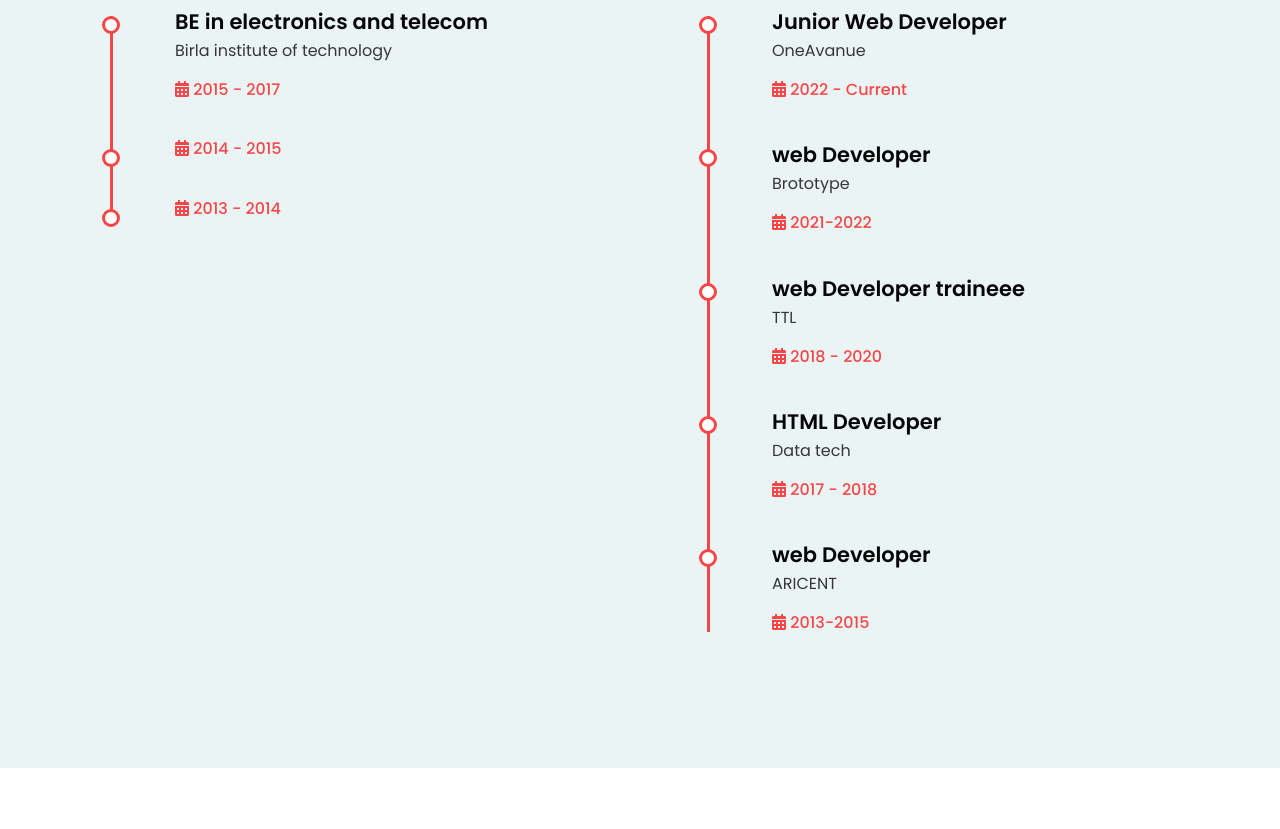
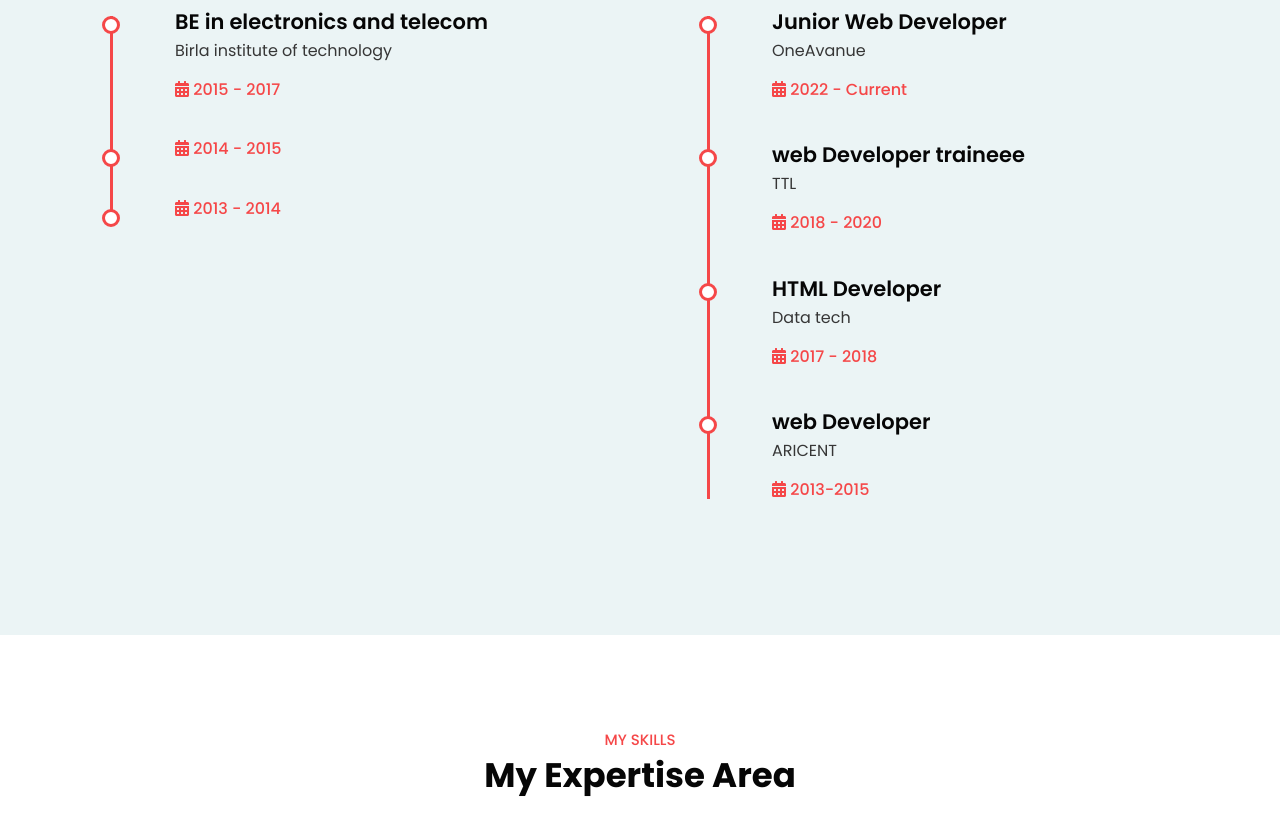
Before and after one commit to lkrishnaveni27990/newpro, a plain HTML site: page about.html in a window 1280 px wide. Shown: the part 2220-3049 px from the top of the page. Drawn offline with Linux system fonts and the light colour scheme.

Commit message:
second commit

```diff
--- a/about.html
+++ b/about.html
@@ -222,17 +222,7 @@
                                 <h6><i class="fas fa-calendar-alt"></i> 2022 - Current</h6>
                             </div>
                         </div>
-                        <div class="column">
-                            <div class="title">
-                                <h2>web Developer</h2>
-                            </div>
-                            <div class="description">
-                                <p>Brototype</p>
-                                <h6><i class="fas fa-calendar-alt"></i> 2021-2022</h6>
-                            </div>
-                        </div>
-
-                        <div class="column">
+                                              <div class="column">
                             <div class="title">
                                 <h2>web Developer traineee</h2>
                             </div>
```
Also changed, not shown: index.html (+0 -9 lines).
